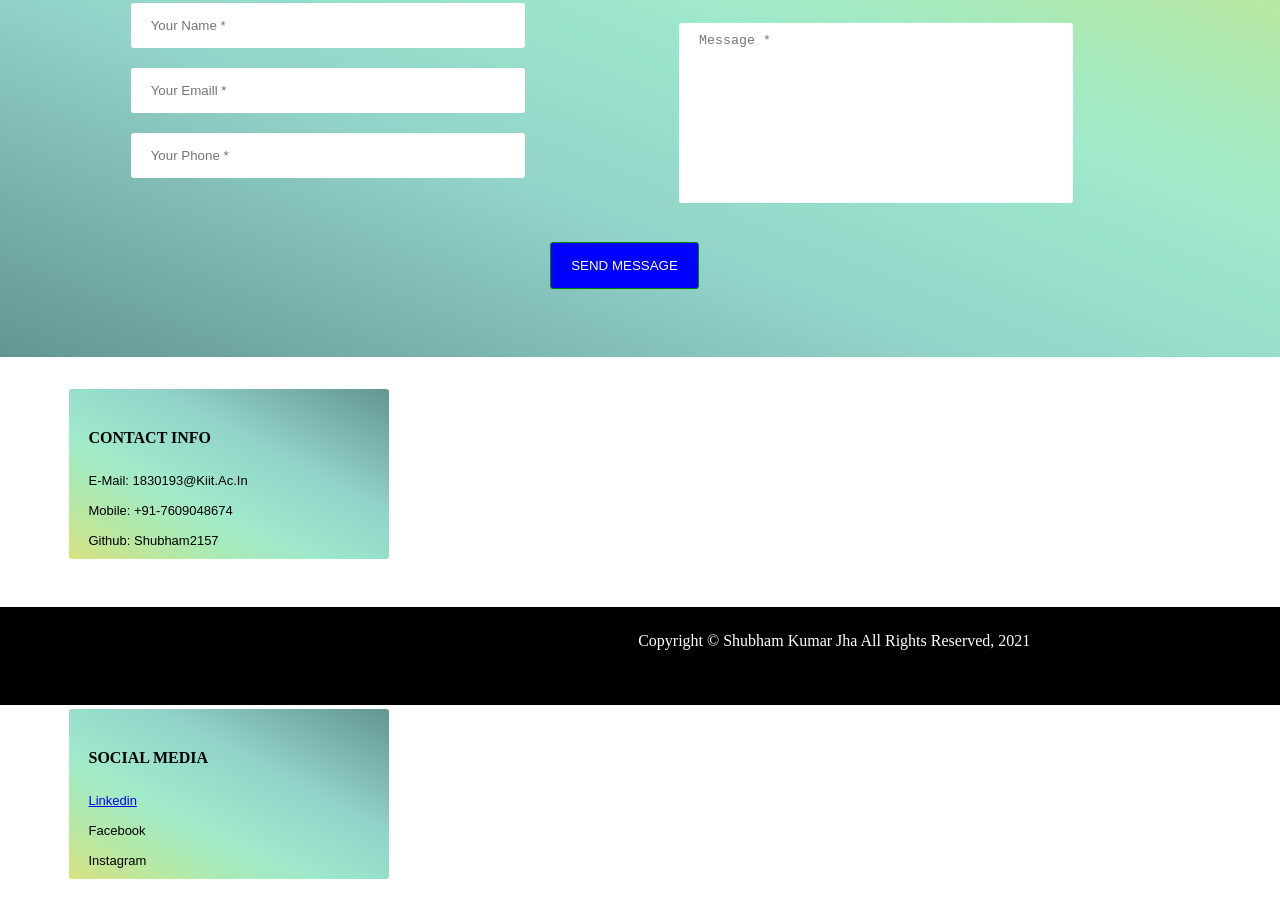
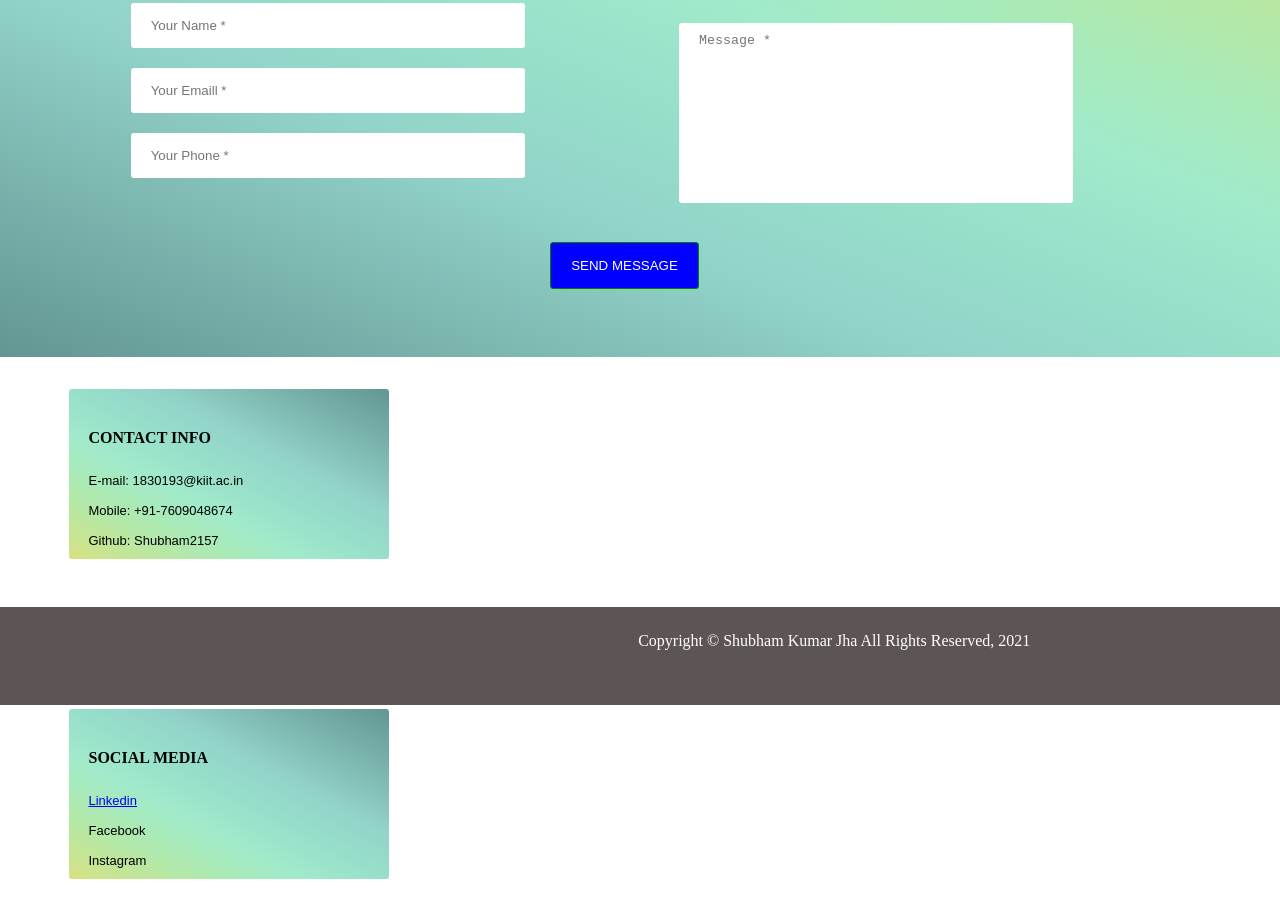
Before and after one commit to Shubham2157/Portfolio-design, a plain HTML site: page index.html in a window 1280 px wide. Shown: the part 1637-2554 px from the top of the page. Drawn offline with Linux system fonts and the light colour scheme.

Commit message:
minor change

```diff
--- a/style/index.css
+++ b/style/index.css
@@ -205,13 +205,12 @@ div.text-container {
     margin: 0;
     padding: 0;
     text-align: left;
-    text-transform: capitalize;
     margin-left: 10px;
     margin-bottom: 2px;
 }
 
 footer {
-    background-color: black;
+    background-color: rgba(46, 34, 34, 0.774);
     padding-bottom: 20px;
     padding-top: 20px;
     margin-top: 250px;
```
